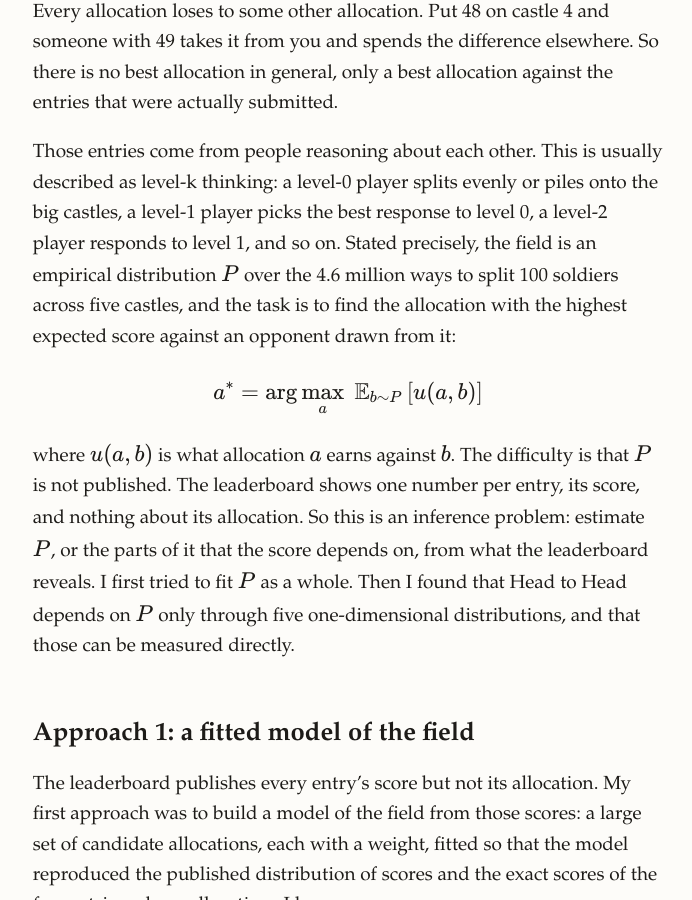
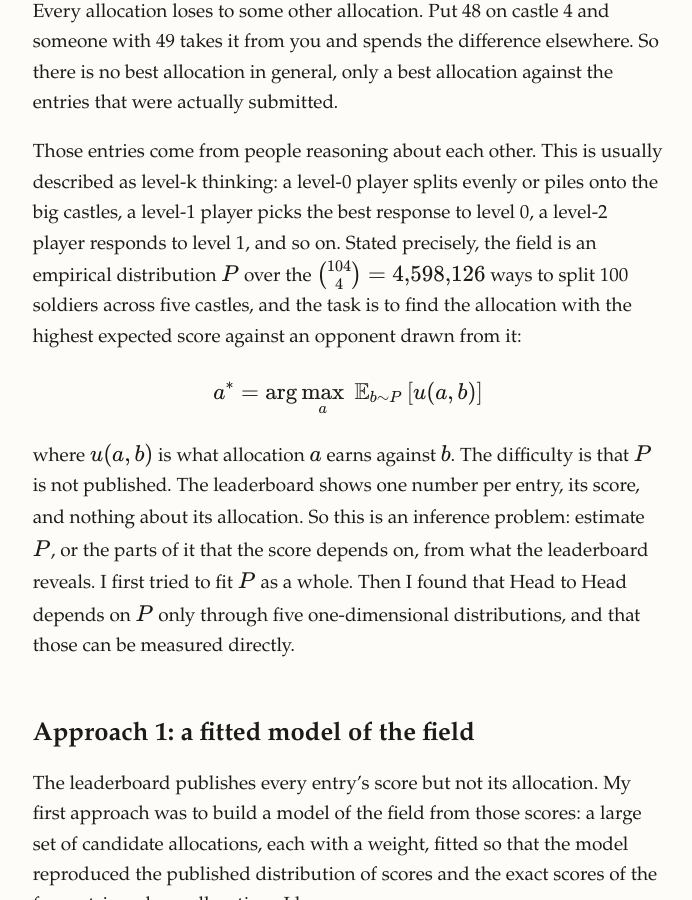
Before and after one commit to kinshu0/kinshu0.github.io, a Jekyll site: the page built from _posts/2026-11-22-castle-challenge.markdown, in a window 1280 px wide and 900 px high, scrolled down 2320 px. Shown: the whole window, without its empty margins (292-984 px from the left). Built offline with Jekyll 4.4.1, drawn with Linux system fonts in a browser that asks for light colours.

Commit message:
Castle post: give the allocation count as 104 choose 4
Co-Authored-By: Claude Fable 5.2 <noreply@anthropic.com>

```diff
--- a/_posts/2026-11-22-castle-challenge.markdown
+++ b/_posts/2026-11-22-castle-challenge.markdown
@@ -40,7 +40,7 @@ The organisers draw 1,000,000 random groups of four from the field, and your sco
 
 Every allocation loses to some other allocation. Put 48 on castle 4 and someone with 49 takes it from you and spends the difference elsewhere. So there is no best allocation in general, only a best allocation against the entries that were actually submitted.
 
-Those entries come from people reasoning about each other. This is usually described as level-k thinking: a level-0 player splits evenly or piles onto the big castles, a level-1 player picks the best response to level 0, a level-2 player responds to level 1, and so on. Stated precisely, the field is an empirical distribution $$P$$ over the 4.6 million ways to split 100 soldiers across five castles, and the task is to find the allocation with the highest expected score against an opponent drawn from it:
+Those entries come from people reasoning about each other. This is usually described as level-k thinking: a level-0 player splits evenly or piles onto the big castles, a level-1 player picks the best response to level 0, a level-2 player responds to level 1, and so on. Stated precisely, the field is an empirical distribution $$P$$ over the $$\binom{104}{4} = 4{,}598{,}126$$ ways to split 100 soldiers across five castles, and the task is to find the allocation with the highest expected score against an opponent drawn from it:
 
 $$
 a^{\ast} = \arg\max_{a} \; \mathbb{E}_{b \sim P} \left[ u(a, b) \right]
```
